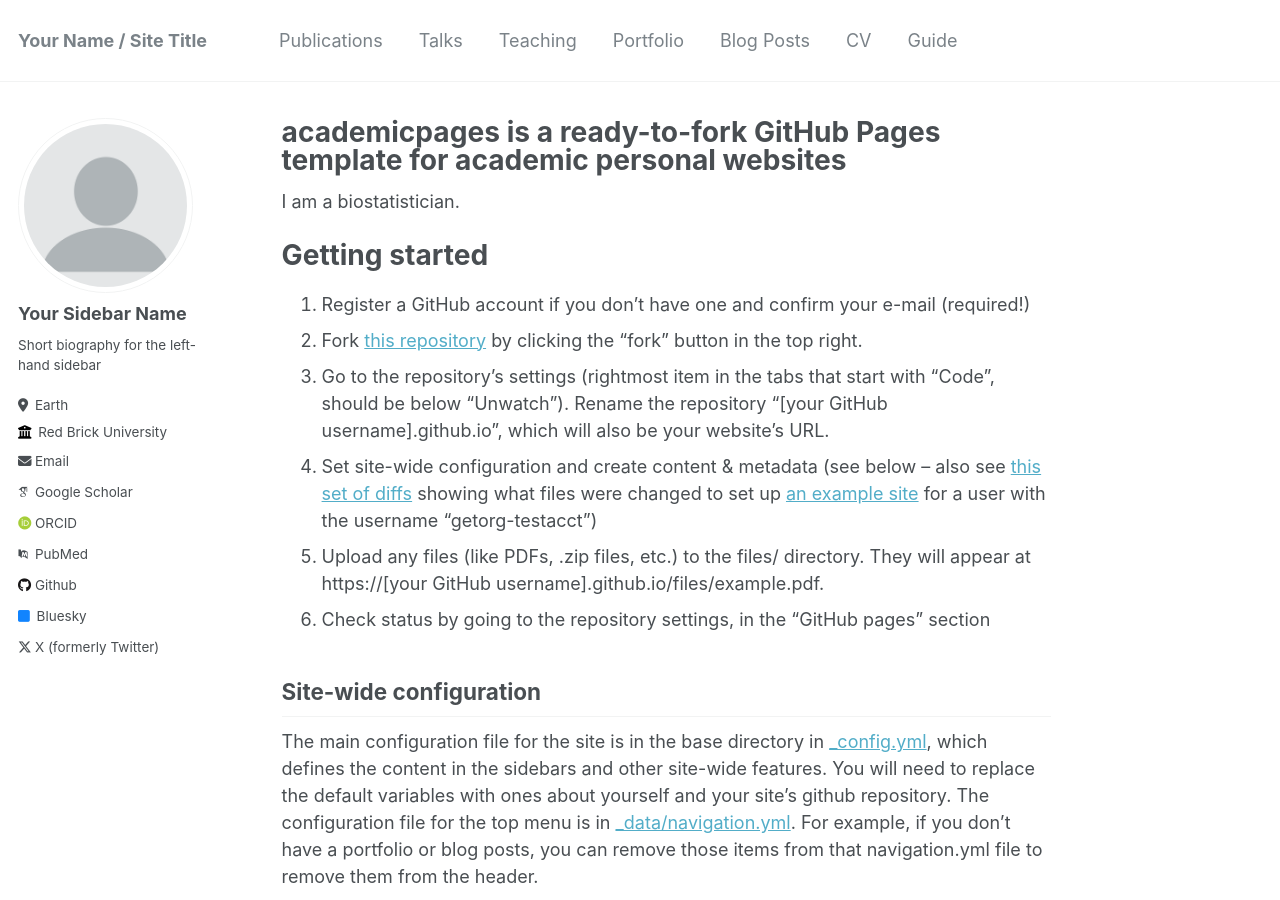
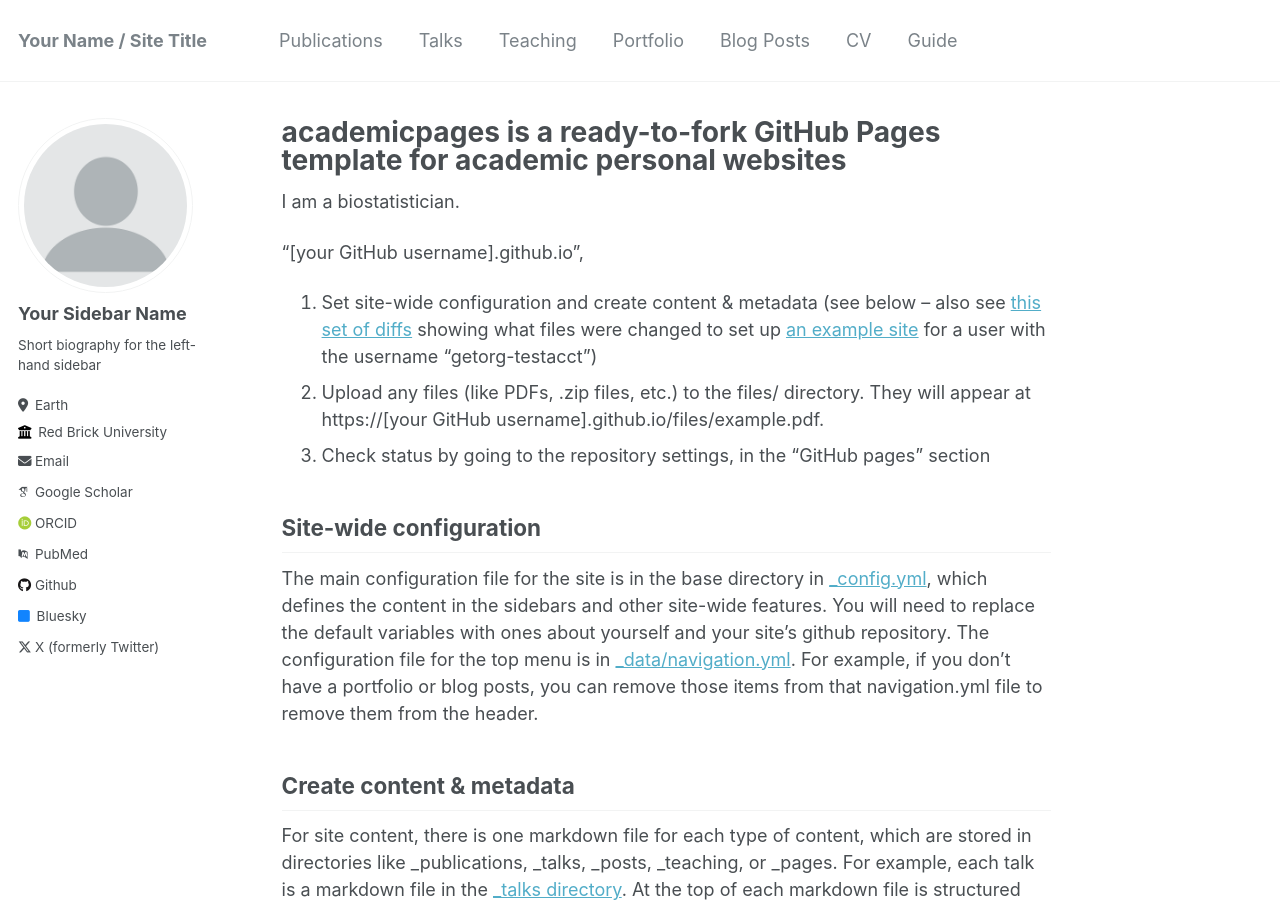
Before and after one commit to dxc1112/dingtiancai, a Jekyll site: the page built from _pages/about.md, in a window 1280 px wide and 900 px high. Built offline with Jekyll 4.4.1, drawn with Linux system fonts in a browser that asks for light colours; some web fonts are replaced.

Commit message:
Update about.md

```diff
--- a/_pages/about.md
+++ b/_pages/about.md
@@ -8,11 +8,7 @@ redirect_from:
 ---
 I am a biostatistician.
 
-Getting started
-======
-1. Register a GitHub account if you don't have one and confirm your e-mail (required!)
-1. Fork [this repository](https://github.com/academicpages/academicpages.github.io) by clicking the "fork" button in the top right.
-1. Go to the repository's settings (rightmost item in the tabs that start with "Code", should be below "Unwatch"). Rename the repository "[your GitHub username].github.io", which will also be your website's URL.
+ "[your GitHub username].github.io",
 1. Set site-wide configuration and create content & metadata (see below -- also see [this set of diffs](http://archive.is/3TPas) showing what files were changed to set up [an example site](https://getorg-testacct.github.io) for a user with the username "getorg-testacct")
 1. Upload any files (like PDFs, .zip files, etc.) to the files/ directory. They will appear at https://[your GitHub username].github.io/files/example.pdf.
 1. Check status by going to the repository settings, in the "GitHub pages" section
```
